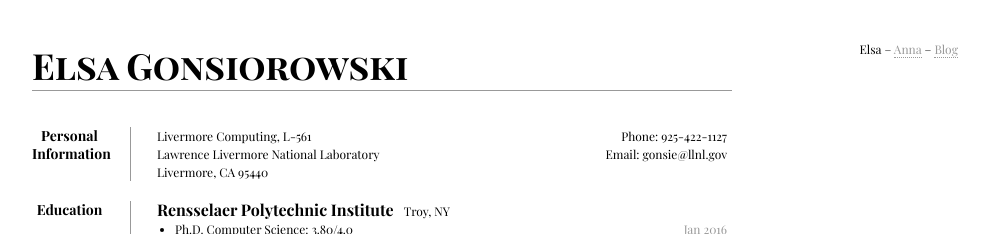
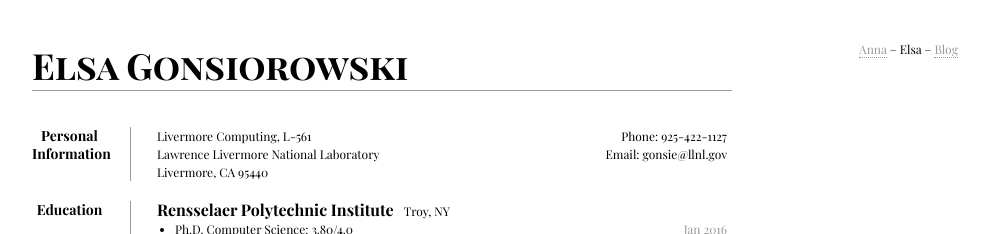
Before and after one commit to gonsie/gonsie.github.io, a Jekyll site: the page index.html, which Jekyll copies as it is, in a window 1280 px wide and 900 px high. Shown: the top 234 px of the window, without its empty margins (258-1247 px from the left). Built offline with Jekyll 4.4.1, drawn with Linux system fonts in a browser that asks for light colours; some web fonts are replaced.

Commit message:
reorder nav

```diff
--- a/index.html
+++ b/index.html
@@ -54,7 +54,7 @@
 
 <body>
   <div class="header noprint">
-    Elsa &ndash; <a href="http://anna.gonsie.com">Anna</a> &ndash; <a href="http://gonsie.com/notes">Blog</a>
+    <a href="http://anna.gonsie.com">Anna</a> &ndash; Elsa &ndash; <a href="http://gonsie.com/notes">Blog</a>
   </div>
     <div id="page-wrap">
 
```
